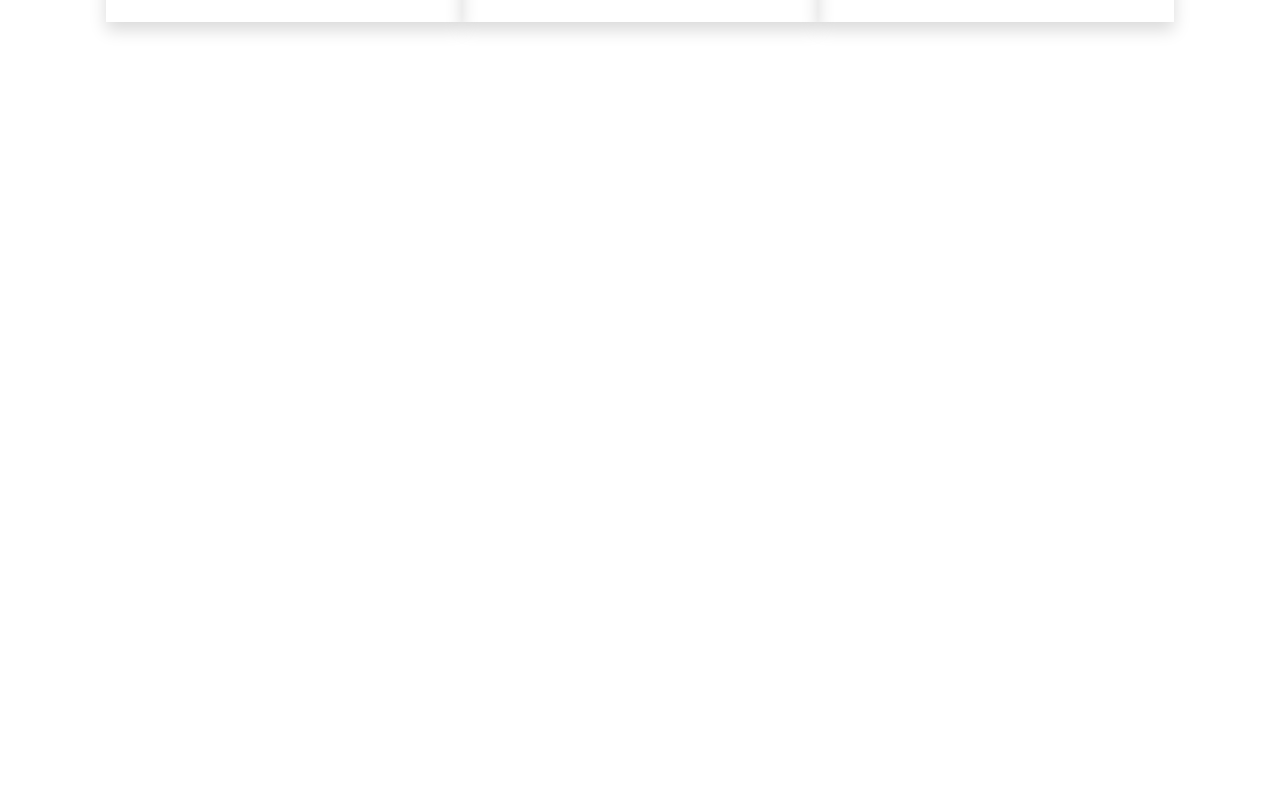
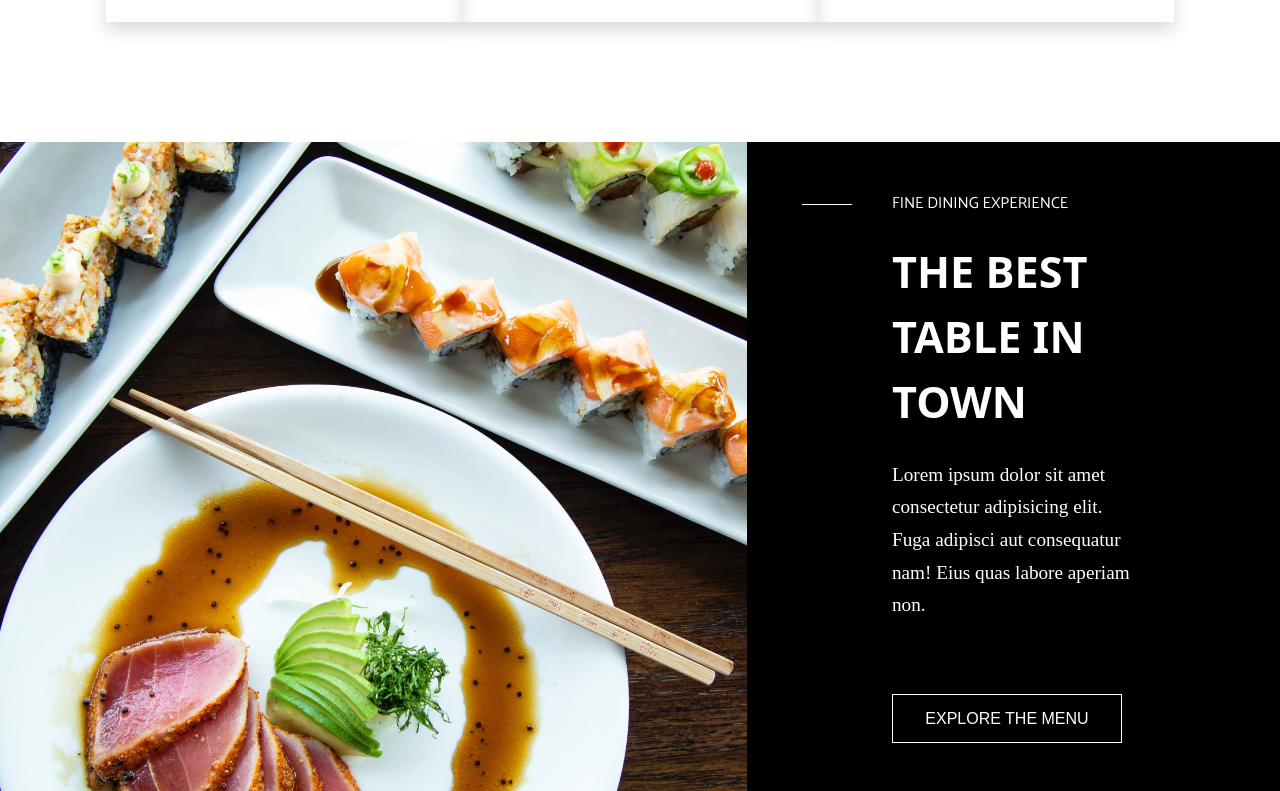
Before and after one commit to stecala/proj-html-vue-2, a Vue app: page / in a window 1280 px wide. Shown: the part 2453-3244 px from the top of the page. Before the commit the page ends 2595 px from the top, so only its background shows below. Built offline with nearby package versions, Linux system fonts and the light colour scheme; a web font is replaced by a local one.

Commit message:
⭐ Feat (end component) : BannerMAin is ready

```diff
--- a/src/components/common/bannerCard.vue
+++ b/src/components/common/bannerCard.vue
@@ -43,6 +43,8 @@ export default {
 </script>
 
 <style scoped lang="scss">
+    .row{
+        color : var(--txt-white);
         .subtitle{
             font-family: 'Catamaran', sans-serif;
             &::before{
@@ -65,4 +67,5 @@ export default {
             line-height: 1.7;
             font-family: 'Ibarra Real Nova', serif;
         }
+    }
 </style>
--- a/src/components/main-components/bannerMain.vue
+++ b/src/components/main-components/bannerMain.vue
@@ -1,15 +1,49 @@
 <template>
-  <div class="my-margin">
-
+  <div class="my-margin container-fluid">
+    <div class="row">
+        <div class="col-12 col-lg-7 img-banner">
+        </div>
+        <div class="col-5 d-none d-lg-block bg-black">
+            <div class="row ">
+                <div class="col-6 mx-auto my-5">
+                    <bannerCard :infoForCard="infoForCard" />
+                </div>
+            </div>
+        </div>
+    </div>
   </div>
 </template>
 
 <script>
+import bannerCard from '../common/bannerCard.vue'
 export default {
-
+    components : {
+        bannerCard,
+    },
+    data : function(){
+        return{
+            infoForCard : {
+                subtitle : 'fine dining experience',
+                title : 'the best table in town',
+                text : 'Lorem ipsum dolor sit amet consectetur adipisicing elit. Fuga adipisci aut consequatur nam! Eius quas labore aperiam non.',
+                btn : {
+                    url : '#',
+                    txt_btn : 'explore the menu'
+                }
+            },
+        }
+    },
 }
 </script>
 
-<style>
-
+<style scoped lang="scss">
+    .container-fluid{
+        .img-banner{
+            padding: 0;
+            min-height: 500px;
+            background-image: url('../../../public/img/slider32x.jpg');
+            background-size: cover;
+            background-position-y: 60%;
+        }
+    }
 </style>
```
Lines whose indentation alone changed are shown as unchanged.
